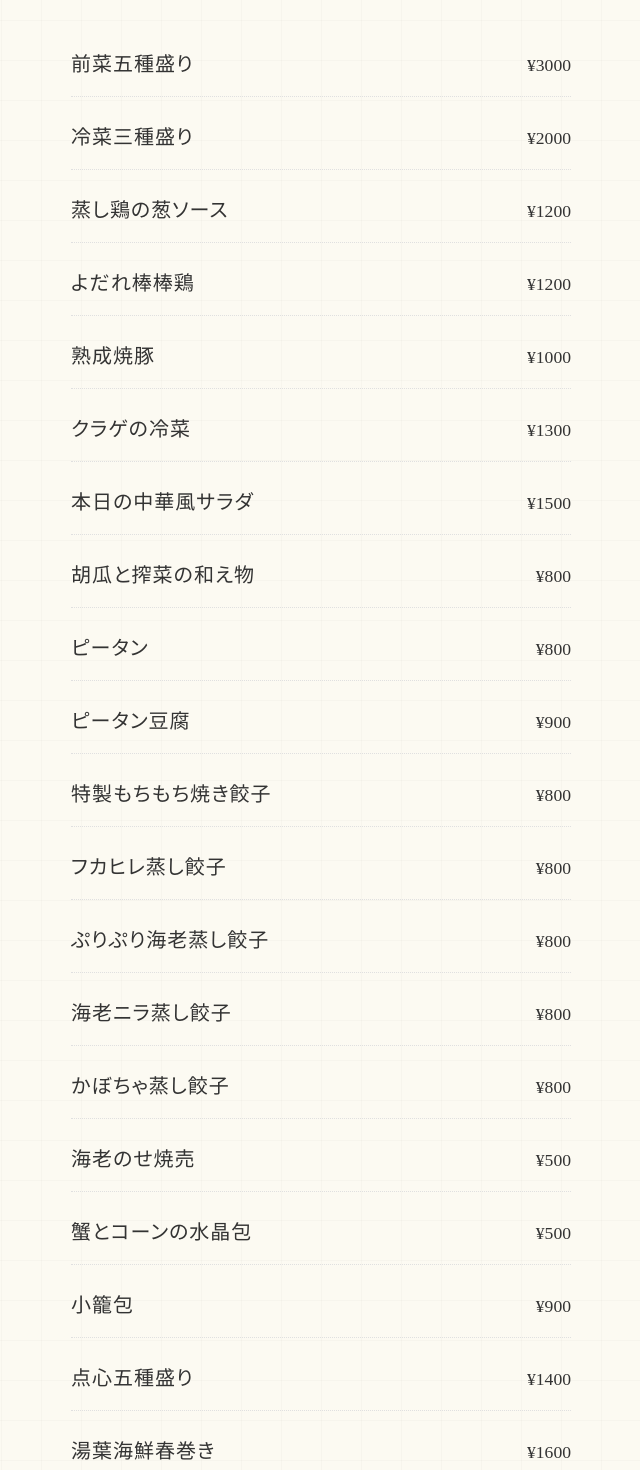
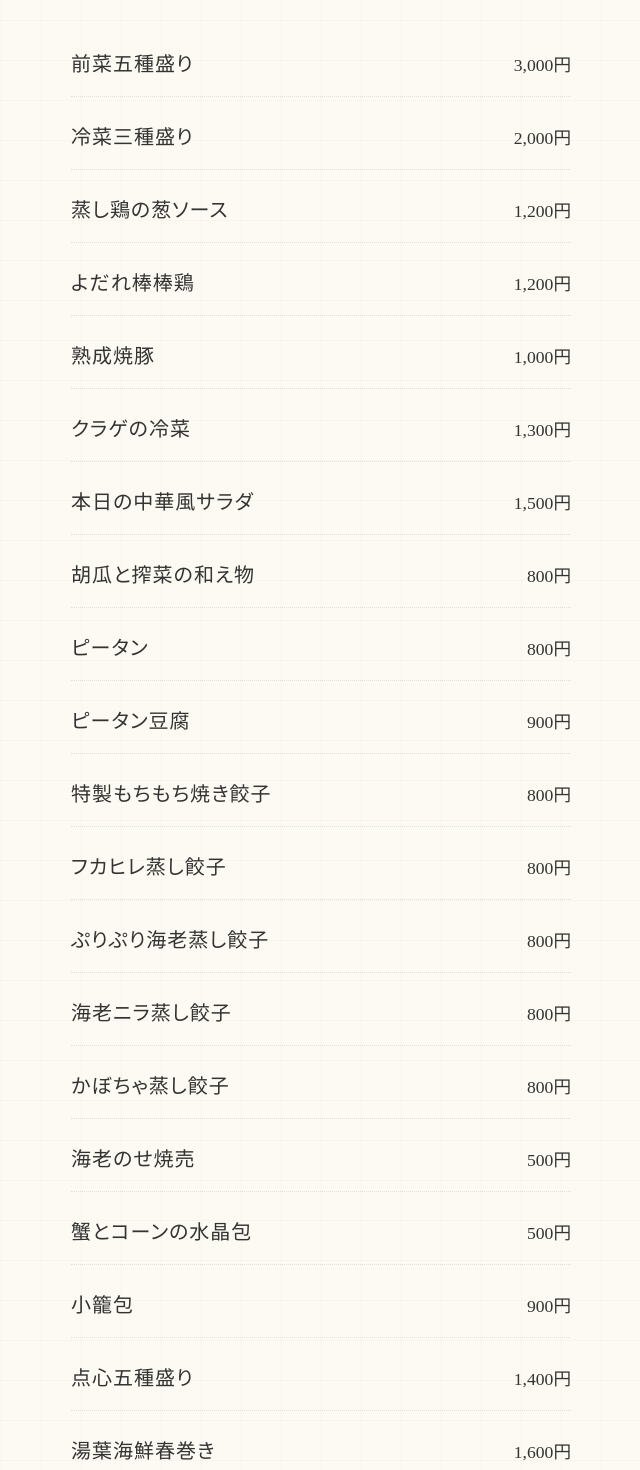
Before and after one commit to por-lgtm/saburi, a Next.js app: page /menu in a window 1280 px wide. Shown: the part 1540-3010 px from the top of the page, without its empty margins (319-959 px from the left). Built offline with nearby package versions, Linux system fonts and the light colour scheme.

Commit message:
Update menu prices format to comply with user request

```diff
--- a/src/data/menuItems.js
+++ b/src/data/menuItems.js
@@ -4,7 +4,7 @@ export const menuItems = [
     "name": "和風中華ランチコース（メイン：海鮮・点心）",
     "category": "コース",
     "description": "",
-    "price": "¥3500",
+    "price": "3,500円",
     "image": null
   },
   {
@@ -12,7 +12,7 @@ export const menuItems = [
     "name": "和風中華ランチコース（メイン：肉）",
     "category": "コース",
     "description": "",
-    "price": "¥3800",
+    "price": "3,800円",
     "image": null
   },
   {
@@ -20,7 +20,7 @@ export const menuItems = [
     "name": "和風中華御前（ご飯付き）",
     "category": "ランチ",
     "description": "",
-    "price": "¥2800",
+    "price": "2,800円",
     "image": null
   },
   {
@@ -28,7 +28,7 @@ export const menuItems = [
     "name": "崔流　麺ランチ",
     "category": "ランチ",
     "description": "",
-    "price": "¥2000",
+    "price": "2,000円",
     "image": null
   },
   {
@@ -36,7 +36,7 @@ export const menuItems = [
     "name": "前菜五種盛り",
     "category": "前菜",
     "description": "",
-    "price": "¥3000",
+    "price": "3,000円",
     "image": null
   },
   {
@@ -44,7 +44,7 @@ export const menuItems = [
     "name": "冷菜三種盛り",
     "category": "前菜",
     "description": "",
-    "price": "¥2000",
+    "price": "2,000円",
     "image": null
   },
   {
@@ -52,7 +52,7 @@ export const menuItems = [
     "name": "蒸し鶏の葱ソース",
     "category": "前菜",
     "description": "",
-    "price": "¥1200",
+    "price": "1,200円",
     "image": null
   },
   {
@@ -60,7 +60,7 @@ export const menuItems = [
     "name": "よだれ棒棒鶏",
     "category": "前菜",
     "description": "",
-    "price": "¥1200",
+    "price": "1,200円",
     "image": null
   },
   {
@@ -68,7 +68,7 @@ export const menuItems = [
     "name": "熟成焼豚",
     "category": "前菜",
     "description": "",
-    "price": "¥1000",
+    "price": "1,000円",
     "image": null
   },
   {
@@ -76,7 +76,7 @@ export const menuItems = [
     "name": "クラゲの冷菜",
     "category": "前菜",
     "description": "",
-    "price": "¥1300",
+    "price": "1,300円",
     "image": null
   },
   {
@@ -84,7 +84,7 @@ export const menuItems = [
     "name": "本日の中華風サラダ",
     "category": "前菜",
     "description": "",
-    "price": "¥1500",
+    "price": "1,500円",
     "image": null
   },
   {
@@ -92,7 +92,7 @@ export const menuItems = [
     "name": "胡瓜と搾菜の和え物",
     "category": "前菜",
     "description": "",
-    "price": "¥800",
+    "price": "800円",
     "image": null
   },
   {
@@ -100,7 +100,7 @@ export const menuItems = [
     "name": "ピータン",
     "category": "前菜",
     "description": "",
-    "price": "¥800",
+    "price": "800円",
     "image": null
   },
   {
@@ -108,7 +108,7 @@ export const menuItems = [
     "name": "ピータン豆腐",
     "category": "前菜",
     "description": "",
-    "price": "¥900",
+    "price": "900円",
     "image": null
   },
   {
@@ -116,7 +116,7 @@ export const menuItems = [
     "name": "特製もちもち焼き餃子",
     "category": "前菜",
     "description": "",
-    "price": "¥800",
+    "price": "800円",
     "image": null
   },
   {
@@ -124,7 +124,7 @@ export const menuItems = [
     "name": "フカヒレ蒸し餃子",
     "category": "前菜",
     "description": "",
-    "price": "¥800",
+    "price": "800円",
     "image": null
   },
   {
@@ -132,7 +132,7 @@ export const menuItems = [
     "name": "ぷりぷり海老蒸し餃子",
     "category": "前菜",
     "description": "",
-    "price": "¥800",
+    "price": "800円",
     "image": null
   },
   {
@@ -140,7 +140,7 @@ export const menuItems = [
     "name": "海老ニラ蒸し餃子",
     "category": "前菜",
     "description": "",
-    "price": "¥800",
+    "price": "800円",
     "image": null
   },
   {
@@ -148,7 +148,7 @@ export const menuItems = [
     "name": "かぼちゃ蒸し餃子",
     "category": "前菜",
     "description": "",
-    "price": "¥800",
+    "price": "800円",
     "image": null
   },
   {
@@ -156,7 +156,7 @@ export const menuItems = [
     "name": "海老のせ焼売",
     "category": "前菜",
     "description": "",
-    "price": "¥500",
+    "price": "500円",
     "image": null
   },
   {
@@ -164,7 +164,7 @@ export const menuItems = [
     "name": "蟹とコーンの水晶包",
     "category": "前菜",
     "description": "",
-    "price": "¥500",
+    "price": "500円",
     "image": null
   },
   {
@@ -172,7 +172,7 @@ export const menuItems = [
     "name": "小籠包",
     "category": "前菜",
     "description": "",
-    "price": "¥900",
+    "price": "900円",
     "image": null
   },
   {
@@ -180,7 +180,7 @@ export const menuItems = [
     "name": "点心五種盛り",
     "category": "前菜",
     "description": "",
-    "price": "¥1400",
+    "price": "1,400円",
     "image": null
   },
   {
@@ -188,7 +188,7 @@ export const menuItems = [
     "name": "湯葉海鮮春巻き",
     "category": "前菜",
     "description": "",
-    "price": "¥1600",
+    "price": "1,600円",
     "image": null
   },
   {
@@ -196,7 +196,7 @@ export const menuItems = [
     "name": "五目春巻き",
     "category": "前菜",
     "description": "",
-    "price": "¥1000",
+    "price": "1,000円",
     "image": null
   },
   {
@@ -204,7 +204,7 @@ export const menuItems = [
     "name": "油淋鶏",
     "category": "メイン",
     "description": "",
-    "price": "¥1600",
+    "price": "1,600円",
     "image": null
   },
   {
@@ -212,7 +212,7 @@ export const menuItems = [
     "name": "淡路鶏の唐揚げ",
     "category": "メイン",
     "description": "",
-    "price": "¥1200",
+    "price": "1,200円",
     "image": null
   },
   {
@@ -220,7 +220,7 @@ export const menuItems = [
     "name": "五目皿うどん",
     "category": "メイン",
     "description": "",
-    "price": "¥1500",
+    "price": "1,500円",
     "image": null
   },
   {
@@ -228,7 +228,7 @@ export const menuItems = [
     "name": "香港風焼きそば",
     "category": "メイン",
     "description": "",
-    "price": "¥1600",
+    "price": "1,600円",
     "image": null
   },
   {
@@ -236,7 +236,7 @@ export const menuItems = [
     "name": "五目XO炒飯",
     "category": "メイン",
     "description": "",
-    "price": "¥1300",
+    "price": "1,300円",
     "image": null
   },
   {
@@ -244,7 +244,7 @@ export const menuItems = [
     "name": "蟹あんかけ炒飯",
     "category": "メイン",
     "description": "",
-    "price": "¥1500",
+    "price": "1,500円",
     "image": null
   },
   {
@@ -252,7 +252,7 @@ export const menuItems = [
     "name": "淡路鶏塩葱ラーメン",
     "category": "メイン",
     "description": "",
-    "price": "¥1600",
+    "price": "1,600円",
     "image": null
   },
   {
@@ -260,7 +260,7 @@ export const menuItems = [
     "name": "麻婆ラーメン",
     "category": "メイン",
     "description": "",
-    "price": "¥1800",
+    "price": "1,800円",
     "image": null
   },
   {
@@ -276,7 +276,7 @@ export const menuItems = [
     "name": "鮑のオイスターソース煮込み",
     "category": "メイン",
     "description": "",
-    "price": "¥3000",
+    "price": "3,000円",
     "image": null
   },
   {
@@ -284,7 +284,7 @@ export const menuItems = [
     "name": "海鮮あんかけおこげ",
     "category": "メイン",
     "description": "",
-    "price": "¥3000",
+    "price": "3,000円",
     "image": null
   },
   {
@@ -292,7 +292,7 @@ export const menuItems = [
     "name": "帆立とブロッコリーのオイスターソース炒め",
     "category": "メイン",
     "description": "",
-    "price": "¥2800",
+    "price": "2,800円",
     "image": null
   },
   {
@@ -300,7 +300,7 @@ export const menuItems = [
     "name": "白身魚の蒸し葱醤油ソース",
     "category": "メイン",
     "description": "",
-    "price": "¥3000",
+    "price": "3,000円",
     "image": null
   },
   {
@@ -308,7 +308,7 @@ export const menuItems = [
     "name": "エビチリ",
     "category": "メイン",
     "description": "",
-    "price": "¥2500",
+    "price": "2,500円",
     "image": null
   },
   {
@@ -316,7 +316,7 @@ export const menuItems = [
     "name": "エビマヨ",
     "category": "メイン",
     "description": "",
-    "price": "¥2500",
+    "price": "2,500円",
     "image": null
   },
   {
@@ -324,7 +324,7 @@ export const menuItems = [
     "name": "イカと旬菜の塩炒め",
     "category": "メイン",
     "description": "",
-    "price": "¥2300",
+    "price": "2,300円",
     "image": null
   },
   {
@@ -332,7 +332,7 @@ export const menuItems = [
     "name": "牛ハラミ黒胡椒ソース",
     "category": "メイン",
     "description": "",
-    "price": "¥2800",
+    "price": "2,800円",
     "image": null
   },
   {
@@ -340,7 +340,7 @@ export const menuItems = [
     "name": "牛ハラミとニンニクの芽炒め",
     "category": "メイン",
     "description": "",
-    "price": "¥2500",
+    "price": "2,500円",
     "image": null
   },
   {
@@ -348,7 +348,7 @@ export const menuItems = [
     "name": "青椒肉絲",
     "category": "メイン",
     "description": "",
-    "price": "¥2500",
+    "price": "2,500円",
     "image": null
   },
   {
@@ -356,7 +356,7 @@ export const menuItems = [
     "name": "酢豚",
     "category": "メイン",
     "description": "",
-    "price": "¥2300",
+    "price": "2,300円",
     "image": null
   },
   {
@@ -364,7 +364,7 @@ export const menuItems = [
     "name": "四川回鍋肉",
     "category": "メイン",
     "description": "",
-    "price": "¥1900",
+    "price": "1,900円",
     "image": null
   },
   {
@@ -372,7 +372,7 @@ export const menuItems = [
     "name": "淡路鶏とカシューナッツ炒め",
     "category": "メイン",
     "description": "",
-    "price": "¥1800",
+    "price": "1,800円",
     "image": null
   },
   {
@@ -380,7 +380,7 @@ export const menuItems = [
     "name": "蟹玉あんかけ",
     "category": "メイン",
     "description": "",
-    "price": "¥1700",
+    "price": "1,700円",
     "image": null
   },
   {
@@ -388,7 +388,7 @@ export const menuItems = [
     "name": "四川麻婆豆腐",
     "category": "メイン",
     "description": "",
-    "price": "¥1700",
+    "price": "1,700円",
     "image": null
   },
   {
@@ -396,7 +396,7 @@ export const menuItems = [
     "name": "麻婆茄子",
     "category": "メイン",
     "description": "",
-    "price": "¥1700",
+    "price": "1,700円",
     "image": null
   },
   {
@@ -404,7 +404,7 @@ export const menuItems = [
     "name": "青菜炒め",
     "category": "メイン",
     "description": "",
-    "price": "¥1500",
+    "price": "1,500円",
     "image": null
   },
   {
@@ -412,7 +412,7 @@ export const menuItems = [
     "name": "なめらか杏仁豆腐",
     "category": "デザート",
     "description": "",
-    "price": "¥600",
+    "price": "600円",
     "image": null
   },
   {
@@ -420,7 +420,7 @@ export const menuItems = [
     "name": "黒胡麻団子",
     "category": "デザート",
     "description": "",
-    "price": "¥600",
+    "price": "600円",
     "image": null
   },
   {
@@ -428,7 +428,7 @@ export const menuItems = [
     "name": "ココナッツ団子",
     "category": "デザート",
     "description": "",
-    "price": "¥600",
+    "price": "600円",
     "image": null
   },
   {
@@ -436,7 +436,7 @@ export const menuItems = [
     "name": "シャーベット",
     "category": "デザート",
     "description": "",
-    "price": "¥600",
+    "price": "600円",
     "image": null
   },
   {
@@ -444,7 +444,7 @@ export const menuItems = [
     "name": "オードブル（4〜5人前）",
     "category": "テイクアウト",
     "description": "",
-    "price": "¥6000",
+    "price": "6,000円",
     "image": null
   },
   {
@@ -452,7 +452,7 @@ export const menuItems = [
     "name": "オードブル（6〜7人前）",
     "category": "テイクアウト",
     "description": "",
-    "price": "¥8000",
+    "price": "8,000円",
     "image": null
   },
   {
@@ -460,7 +460,7 @@ export const menuItems = [
     "name": "佐分利弁当（お吸い物付き）",
     "category": "テイクアウト",
     "description": "",
-    "price": "¥3000",
+    "price": "3,000円",
     "image": null
   },
   {
```
Also changed, not shown: 1 other file (tests, documents, lock files or other folders).
